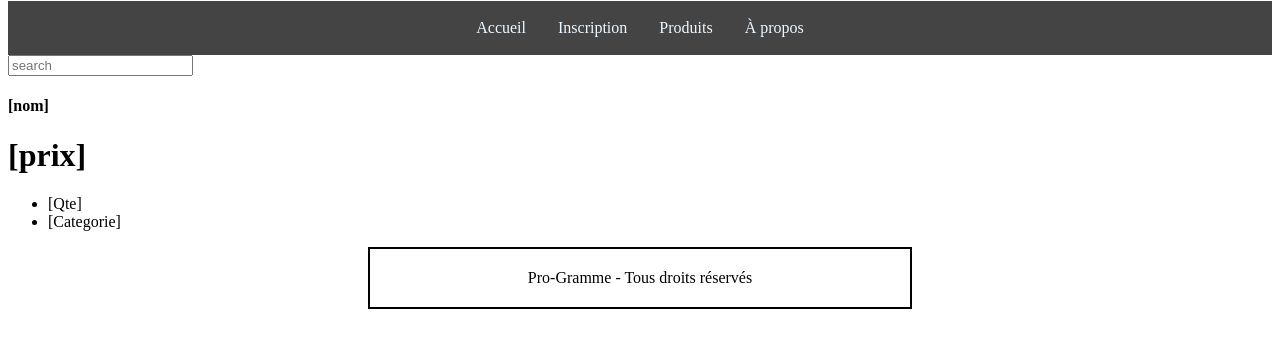
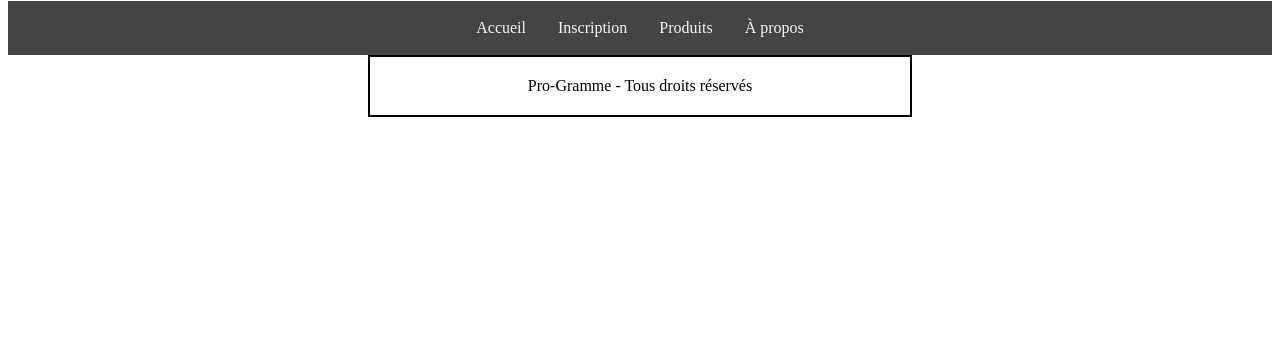
Before and after one commit to nomis551/ift215_lab4, a website: page client/produits.html in a window 1280 px wide. Shown: the part 236-584 px from the top of the page. Drawn offline with Linux system fonts and the light colour scheme.

Commit message:
Update produits.html

```diff
--- a/client/produits.html
+++ b/client/produits.html
@@ -35,40 +35,6 @@
   </nav>
 </header>
 <div id="corps-principal">
-  <section class="mt-2 container">
-    <div class="row">
-      <div class="offset-md-10 col-md-2">
-        <div class="input-group mb-3">
-          <input type="search" class="form-control" placeholder="search">
-          <span class="input-group-text"><i class="bi-search"></i></span>
-        </div>
-      </div>
-    </div>
-    <!-- Affichage de la liste de produits-->
-    <div class="row" id="list_items">
-
-
-    </div>
-</section>
-  <div class="col-md-3">
-    <div class="card mb-4 rounded-3 shadow-sm">
-      <div class="card-header py-3 ">
-        <h4 class="my-0 fw-normal">[nom]</h4>
-      </div>
-      <div class="card-body ">
-        <h1 class="card-title text-center">[prix]</h1>
-        <ul class="list-unstyled mt-3 mb-4">
-          <li>[Qte]</li>
-          <li>[Categorie] </li>
-        </ul>
-        <p class="w-100 display-6 text-center"><i class="bi bi-cart-plus"></i></p>
-      </div>
-    </div>
-    <div class="row" id="list_items">
-
-    </div>
-
-</div>
 <footer>
   Pro-Gramme - Tous droits réservés
 </footer>
```
